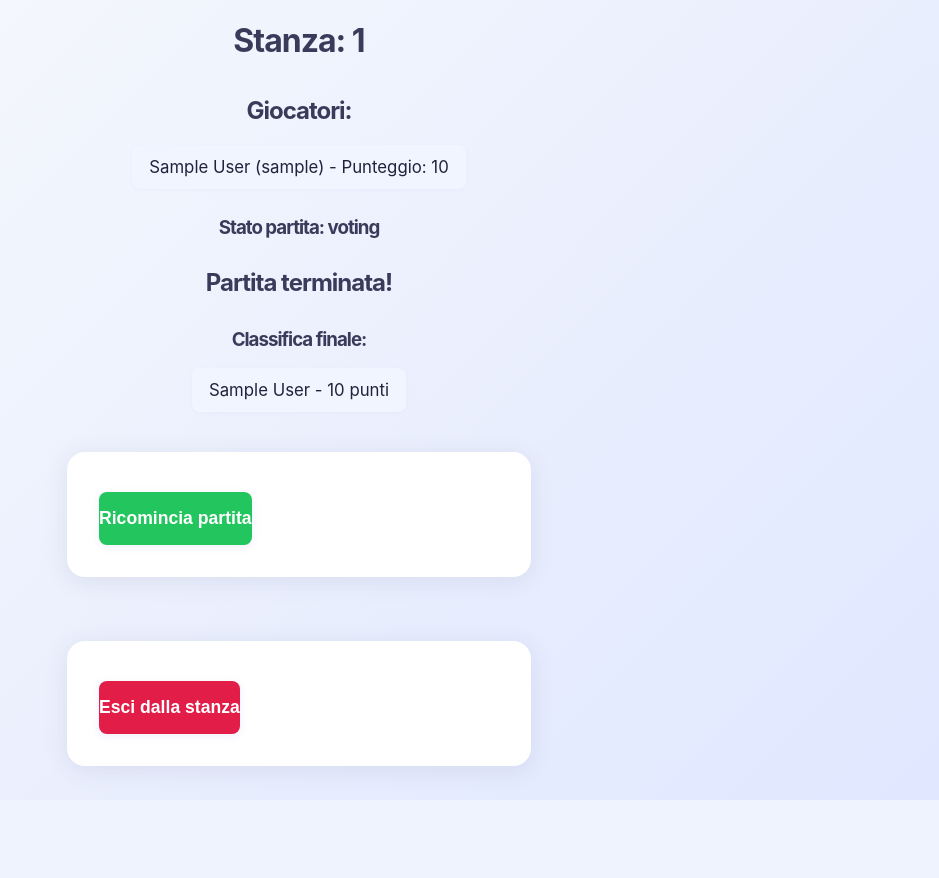
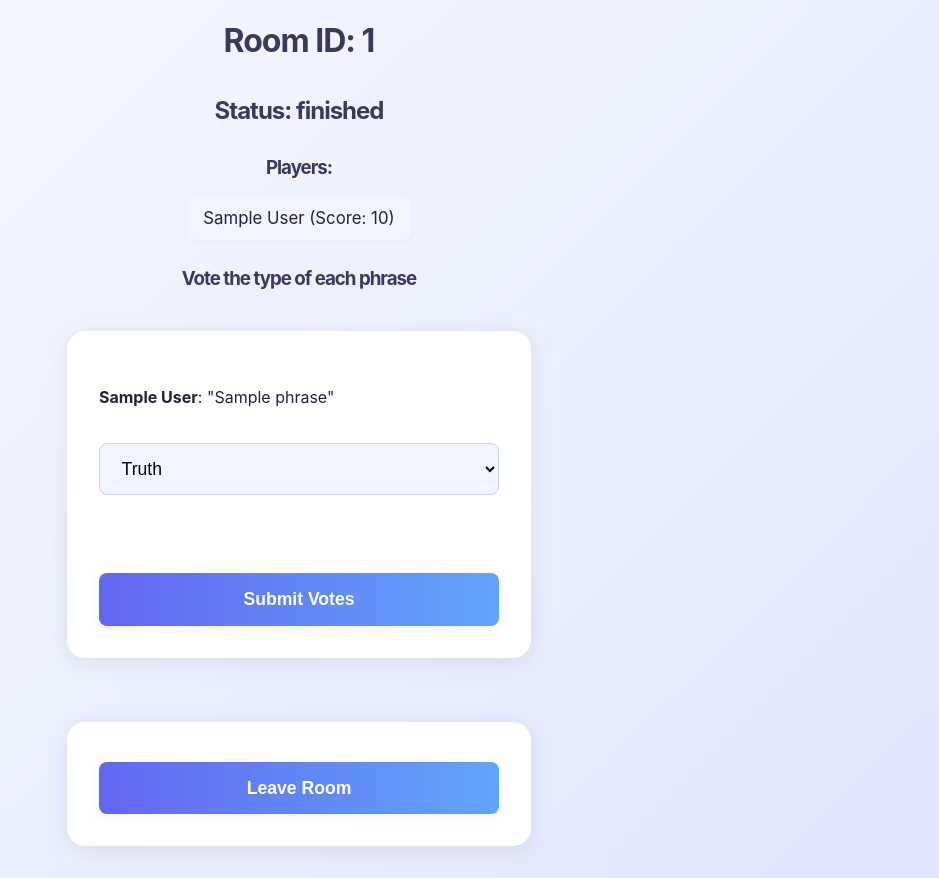
Before and after one commit to SimLag012/prova, a Flask app: template templates/room.html in a window 1280 px wide. Shown: the whole page, without its empty margins (341-1280 px from the left). Before the commit the page ends 800 px from the top, so only its background shows below. Run offline with Flask 3, Linux system fonts and the light colour scheme; the template is opened without the code that fills it: most values are stand-ins (such as "Sample title", 1, 10 or a date in 2020).

Commit message:
Add files via upload

```diff
--- a/app.py
+++ b/app.py
@@ -1,13 +1,13 @@
 from flask import Flask, render_template, request, redirect, url_for, session
 import os
-from game_logic import get_random_truth_or_meme
 from multiplayer_logic import (
-    create_user, create_room, join_room, submit_phrase, vote_submission, next_round,
-    users, rooms, room_players, room_state
+    create_user, create_room, join_room, submit_phrase, vote_all_phrases,
+    calculate_scores, all_submitted, all_voted, initialize_game_state,
+    leave_room, users, rooms, room_players, room_state
 )
 
 app = Flask(__name__)
-app.secret_key = 'supersecretkey'  # Necessario per sessioni
+app.secret_key = 'supersecretkey'
 
 @app.route('/')
 def index():
@@ -35,7 +35,6 @@ def leave_room_route():
     user_id = session.get('user_id')
     room_id = session.get('room_id')
     if user_id and room_id:
-        from multiplayer_logic import leave_room
         leave_room(room_id, user_id)
         session.pop('room_id', None)
     return redirect(url_for('lobby'))
@@ -57,73 +56,49 @@ def lobby():
                 return redirect(url_for('room', room_id=room_id))
     return render_template('lobby.html', rooms=rooms)
 
-@app.route('/lobby/_info')
-def lobby_info():
-    user_id = session.get('user_id')
-    if not user_id or user_id not in users:
-        return {'error': 'not allowed'}
-    rooms_info = {}
-    for room_id, room in rooms.items():
-        rooms_info[room_id] = {
-            'host_id': room['host_id'],
-            'status': room['status'],
-            'players': [users[uid]['display_name'] for uid in room_players[room_id] if uid in users]
-        }
-    return {'rooms': rooms_info}
-
 @app.route('/room/<room_id>', methods=['GET', 'POST'])
 def room(room_id):
     user_id = session.get('user_id')
     if not user_id or user_id not in users or room_id not in rooms:
         return redirect(url_for('lobby'))
+
     room = rooms[room_id]
+    players = [users[uid] for uid in room_players[room_id] if uid in users]
+
+    if room_id not in room_state:
+        room_state[room_id] = initialize_game_state(players)
+
     state = room_state[room_id]
-    players = [users[uid] for uid in room_players[room_id] if uid in users]
+
     if request.method == 'POST':
         if 'submit_phrase' in request.form:
             phrase = request.form['phrase']
             actual_type = request.form['actual_type']
-            submit_phrase(room_id, user_id, phrase, actual_type)
-        elif 'vote' in request.form:
-            guessed_type = request.form['guessed_type']
-            vote_submission(room_id, user_id, guessed_type)
-        elif 'next_round' in request.form:
-            next_round(room_id)
+            submit_phrase(state, user_id, phrase, actual_type)
+            if all_submitted(state, players):
+                state['game_state'] = 'voting'
+
+        elif 'vote_all' in request.form:
+            votes = {}
+            for key in request.form:
+                if key.startswith("guessed_type_"):
+                    target_id = int(key.split("_")[2])
+                    votes[target_id] = request.form[key]
+            vote_all_phrases(state, user_id, votes)
+            if all_voted(state, players):
+                calculate_scores(players, state)
+                room['status'] = 'finished'
+                state['game_state'] = 'finished'
+
         elif 'restart_game' in request.form:
             if user_id == room['host_id']:
                 room['status'] = 'waiting'
-                room['current_round'] = 1
-                room['submissions'] = []
-                room['votes'] = []
                 for uid in room_players[room_id]:
                     if uid in users:
                         users[uid]['score'] = 0
-                room_state[room_id] = {
-                    'game_state': 'lobby',
-                    'current_submission': None,
-                    'voting': False
-                }
-    return render_template('room.html', room=room, state=room_state[room_id], players=players, user_id=user_id)
+                room_state[room_id] = initialize_game_state(players)
 
-@app.route('/room/<room_id>/_info')
-def room_info_api(room_id):
-    user_id = session.get('user_id')
-    if not user_id or user_id not in users or room_id not in rooms:
-        return {'error': 'not allowed'}
-    room = rooms[room_id]
-    state = room_state[room_id]
-    players = [users[uid]['display_name'] for uid in room_players[room_id] if uid in users]
-    return {
-        'room': room,
-        'state': state,
-        'players': players
-    }
-
-@app.route('/play', methods=['POST'])
-def play():
-    choice = request.form.get('choice')
-    prompt, kind = get_random_truth_or_meme()
-    return render_template('result.html', prompt=prompt, kind=kind)
+    return render_template('room.html', room=room, state=state, players=players, user_id=user_id)
 
 if __name__ == '__main__':
     port = int(os.environ.get("PORT", 5000))
--- a/game_logic.py
+++ b/game_logic.py
@@ -1,19 +1,40 @@
 import random
 
-truths = [
-    "Accendo la luce quando ho paura del buio.",
-    "A volte parlo da solo come se fossi in un talk show.",
-    "Ho pianto guardando un cartone animato."
-]
+def initialize_game_state(players):
+    return {
+        'game_state': 'submitting',
+        'submissions': [],
+        'submitted': {p['id']: False for p in players},
+        'votes': {p['id']: {} for p in players},
+        'round': 1
+    }
 
-memes = [
-    "Quando sogno, sogno come ti picchierei fortissimo.",
-    "Il gatto è il vero padrone di casa.",
-    "Studio meglio se abbraccio un peluche."
-]
+def submit_phrase(state, user_id, phrase, actual_type):
+    state['submissions'].append({
+        'user_id': user_id,
+        'phrase': phrase,
+        'actual_type': actual_type
+    })
+    state['submitted'][user_id] = True
+    if all(state['submitted'].values()):
+        state['game_state'] = 'voting'
 
-def get_random_truth_or_meme():
-    if random.random() > 0.5:
-        return random.choice(truths), "truth"
-    else:
-        return random.choice(memes), "meme"
+def vote_on_phrases(state, voter_id, votes_dict):
+    state['votes'][voter_id] = votes_dict
+    all_voted = all(
+        len(votes) == len(state['submissions']) - 1
+        for votes in state['votes'].values()
+    )
+    return all_voted
+
+def calculate_scores(players, state):
+    for voter_id, guesses in state['votes'].items():
+        for submission in state['submissions']:
+            target_id = submission['user_id']
+            if target_id != voter_id:
+                guessed_type = guesses.get(target_id)
+                if guessed_type == submission['actual_type']:
+                    for player in players:
+                        if player['id'] == voter_id:
+                            player['score'] += 1
+                            break
--- a/templates/room.html
+++ b/templates/room.html
@@ -1,80 +1,65 @@
 <!DOCTYPE html>
-<html>
+<html lang="en">
 <head>
-    <title>Stanza {{ room['id'] }} - Truth or Meme</title>
+    <meta charset="UTF-8">
     <link rel="stylesheet" href="{{ url_for('static', filename='style.css') }}">
-    <script src="{{ url_for('static', filename='refresh.js') }}"></script>
+    <title>Room {{ room['id'] }}</title>
 </head>
 <body>
-    <h1>Stanza: {{ room['id'] }}</h1>
-    <h2>Giocatori:</h2>
+    <h1>Room ID: {{ room['id'] }}</h1>
+    <h2>Status: {{ room['status'] }}</h2>
+
+    <h3>Players:</h3>
     <ul>
         {% for player in players %}
-            <li>{{ player['display_name'] }} ({{ player['username'] }}) - Punteggio: {{ player['score'] }}</li>
+            <li>{{ player['display_name'] }} (Score: {{ player['score'] }})</li>
         {% endfor %}
     </ul>
-    <h3>Stato partita: {{ state['game_state'] }}</h3>
-    {% if room['status'] == 'finished' %}
-        <h2>Partita terminata!</h2>
-        <h3>Classifica finale:</h3>
+
+    {% if state['game_state'] == 'submission' %}
+        <h3>Submit your phrase</h3>
+        <form method="post">
+            <label>Your phrase:</label><br>
+            <input type="text" name="phrase" required><br><br>
+            <label>Type:</label>
+            <select name="actual_type">
+                <option value="truth">Truth</option>
+                <option value="meme">Meme</option>
+            </select><br><br>
+            <button type="submit" name="submit_phrase">Submit</button>
+        </form>
+
+    {% elif state['game_state'] == 'voting' %}
+        <h3>Vote the type of each phrase</h3>
+        <form method="post">
+            {% for s in state['submissions'] if s['player_id'] != user_id %}
+                <p><strong>{{ users[s['player_id']]['display_name'] }}</strong>: "{{ s['phrase'] }}"</p>
+                <select name="guessed_type_{{ s['player_id'] }}">
+                    <option value="truth">Truth</option>
+                    <option value="meme">Meme</option>
+                </select><br><br>
+            {% endfor %}
+            <button type="submit" name="vote_all">Submit Votes</button>
+        </form>
+
+    {% elif state['game_state'] == 'finished' %}
+        <h3>Game Over</h3>
+        <p><strong>Final Scores:</strong></p>
         <ul>
-            {% for player in players|sort(attribute='score', reverse=True) %}
-                <li>{{ player['display_name'] }} - {{ player['score'] }} punti</li>
+            {% for p in players %}
+                <li>{{ p['display_name'] }}: {{ p['score'] }}</li>
             {% endfor %}
         </ul>
-        <form method="post" style="display:inline;">
-            <button name="restart_game" value="1" style="background:#22c55e;">Ricomincia partita</button>
-        </form>
-        <form method="post" action="{{ url_for('leave_room_route') }}" style="display:inline;">
-            <button type="submit" style="background:#e11d48;">Esci dalla stanza</button>
-        </form>
-    {% elif state['game_state'] == 'lobby' %}
-        <p>In attesa che la partita inizi...</p>
+
         {% if user_id == room['host_id'] %}
             <form method="post">
-                <button name="next_round" value="1">Inizia la partita</button>
+                <button type="submit" name="restart_game">Restart Game</button>
             </form>
         {% endif %}
-    {% elif state['game_state'] == 'playing' %}
-        {% if user_id == room['current_player'] %}
-            <form method="post">
-                <label>Scrivi una frase (truth o meme):<br>
-                    <input type="text" name="phrase" required>
-                </label><br>
-                <label>Tipo:
-                    <select name="actual_type">
-                        <option value="truth">Truth</option>
-                        <option value="meme">Meme</option>
-                    </select>
-                </label><br>
-                <button name="submit_phrase" value="1">Invia</button>
-            </form>
-        {% else %}
-            <p>In attesa che il giocatore di turno invii una frase...</p>
-        {% endif %}
-    {% elif state['voting'] %}
-        {% if user_id != room['current_player'] %}
-            <form method="post">
-                <p>Frase: <b>{{ state['current_submission']['phrase'] }}</b></p>
-                <label>Secondo te è:
-                    <select name="guessed_type">
-                        <option value="truth">Truth</option>
-                        <option value="meme">Meme</option>
-                    </select>
-                </label>
-                <button name="vote" value="1">Vota</button>
-            </form>
-        {% else %}
-            <p>In attesa che gli altri votino...</p>
-        {% endif %}
-        <form method="post">
-            <button name="next_round" value="1">Prossimo round</button>
-        </form>
     {% endif %}
-    {% if room['status'] != 'finished' %}
+
     <form method="post" action="{{ url_for('leave_room_route') }}">
-        <button type="submit" style="background:#e11d48;">Esci dalla stanza</button>
+        <button type="submit">Leave Room</button>
     </form>
-    {% endif %}
 </body>
 </html>
```
Also changed, not shown: multiplayer_logic.py (+40 -52 lines), templates/lobby.html (+7 -11 lines), templates/register.html (+5 -3 lines).
